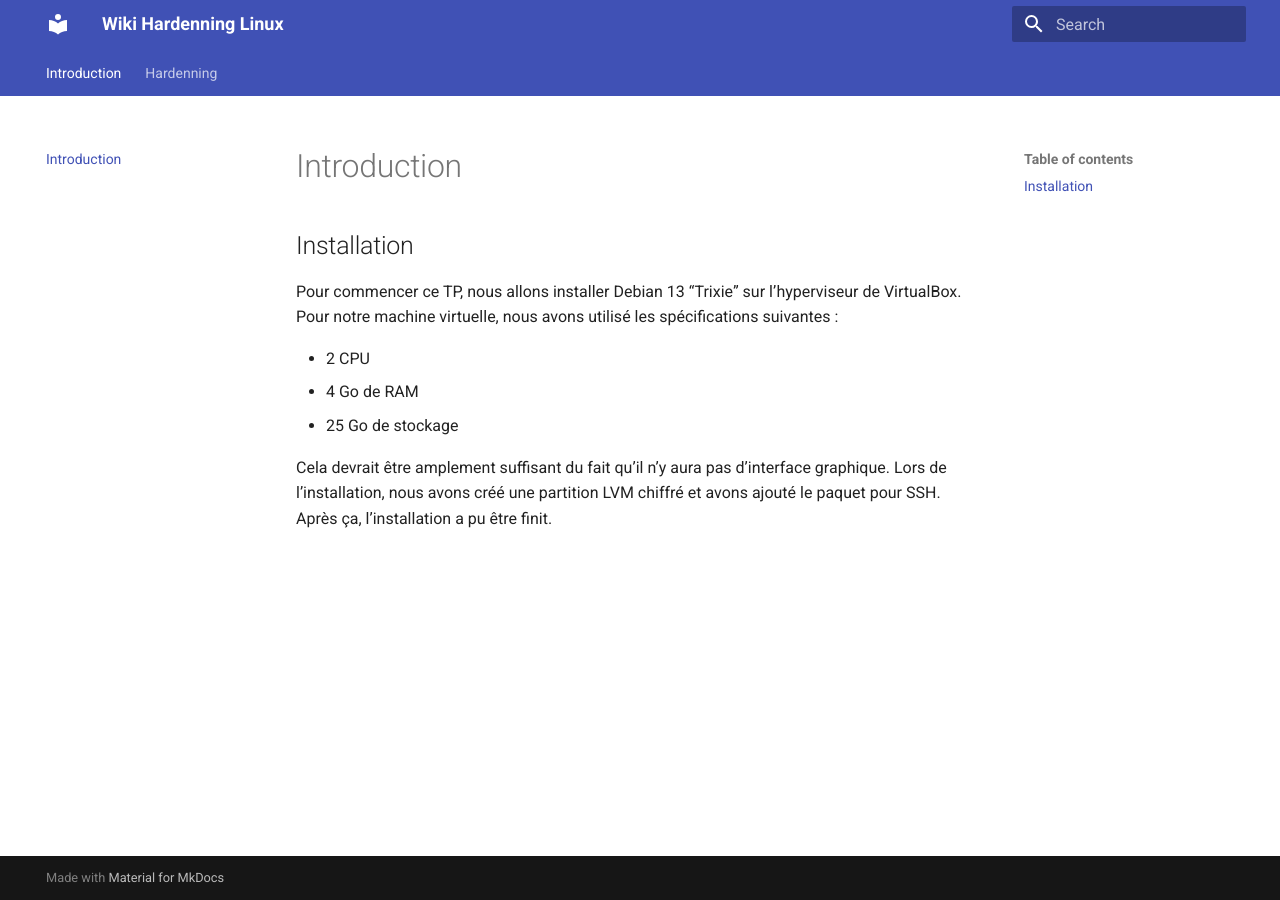
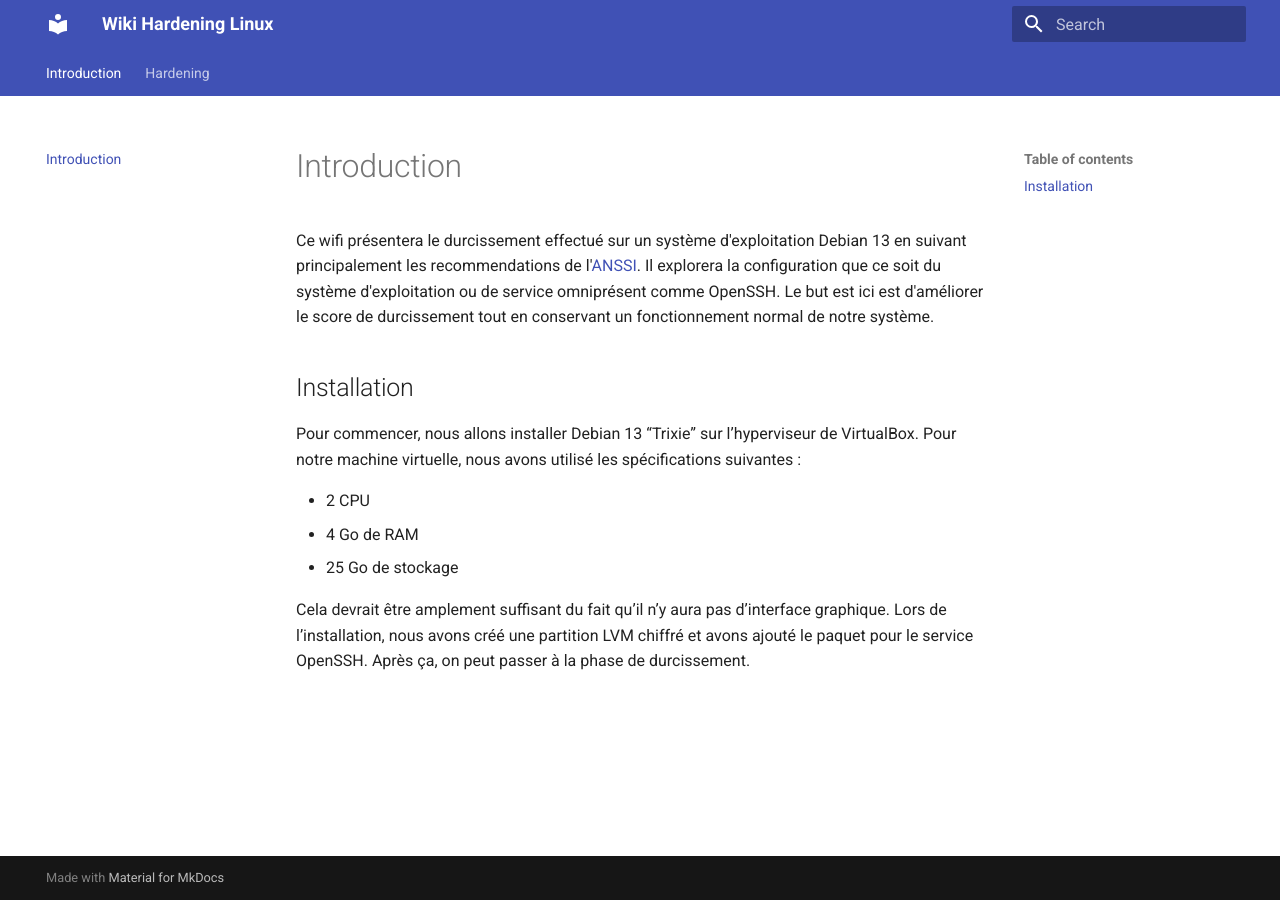
Before and after one commit to B1aSst/wiki-hardening-linux, an MkDocs documentation site: the page built from docs/introduction.md, in a window 1280 px wide. Built offline with MkDocs 1.6.1 and Material for MkDocs 9.7.7, drawn with Linux system fonts in a browser that asks for light colours.

Commit message:
hardenning > hardening, les fotes et qq modif

```diff
--- a/docs/introduction.md
+++ b/docs/introduction.md
@@ -1,11 +1,13 @@
 # Introduction
+
+Ce wifi présentera le durcissement effectué sur un système d'exploitation Debian 13 en suivant principalement les recommendations de l'[ANSSI](https://cyber.gouv.fr/). Il explorera la configuration que ce soit du système d'exploitation ou de service omniprésent comme OpenSSH. Le but est ici est d'améliorer le score de durcissement tout en conservant un fonctionnement normal de notre système.
 
 ## Installation
 
-Pour commencer ce TP, nous allons installer Debian 13 “Trixie” sur l’hyperviseur de VirtualBox. Pour notre machine virtuelle, nous avons utilisé les spécifications suivantes :
+Pour commencer, nous allons installer Debian 13 “Trixie” sur l’hyperviseur de VirtualBox. Pour notre machine virtuelle, nous avons utilisé les spécifications suivantes :
 
 * 2 CPU
 * 4 Go de RAM
 * 25 Go de stockage
 
-Cela devrait être amplement suffisant du fait qu’il n’y aura pas d’interface graphique. Lors de l’installation, nous avons créé une partition LVM chiffré et avons ajouté le paquet pour SSH. Après ça, l’installation a pu être finit.
+Cela devrait être amplement suffisant du fait qu’il n’y aura pas d’interface graphique. Lors de l’installation, nous avons créé une partition LVM chiffré et avons ajouté le paquet pour le service OpenSSH. Après ça, on peut passer à la phase de durcissement.
--- a/mkdocs.yml
+++ b/mkdocs.yml
@@ -1,4 +1,4 @@
-site_name: Wiki Hardenning Linux
+site_name: Wiki Hardening Linux
 site_url: https://b1asst.github.io/wiki-hardening-linux/
 theme:
   name: material
@@ -11,11 +11,11 @@ theme:
     - navigation.tabs
 nav:
   - Introduction: ./introduction.md
-  - Hardenning:
-    - Introduction: ./hardenning/introduction.md
-    - Guide ANSSI: ./hardenning/guide-anssi.md
-    - ANSSI OpenSSH: ./hardenning/anssi-openssh.md
-    - Guide Admin Debian: ./hardenning/guide-admin-debian.md
+  - Hardening:
+      - Introduction: ./hardening/introduction.md
+      - Guide ANSSI: ./hardening/guide-anssi.md
+      - ANSSI OpenSSH: ./hardening/anssi-openssh.md
+      - Guide Admin Debian: ./hardening/guide-admin-debian.md
 markdown_extensions:
   - admonition
   - pymdownx.highlight
```
Also changed, not shown: docs/hardenning/anssi-openssh.md (+1 -1 lines), docs/hardenning/introduction.md (+1 -1 lines), docs/install.md (added, +43 -0 lines).
